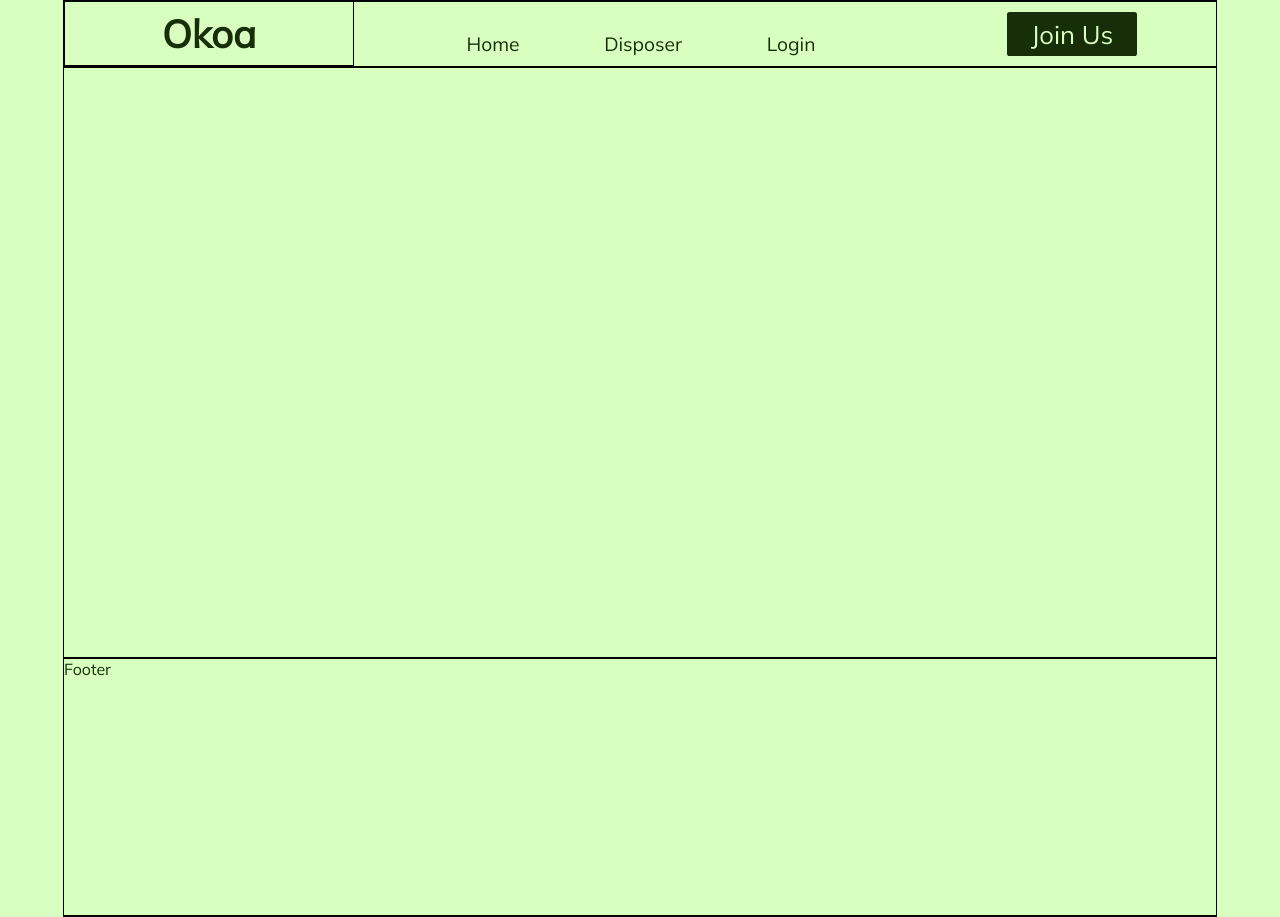
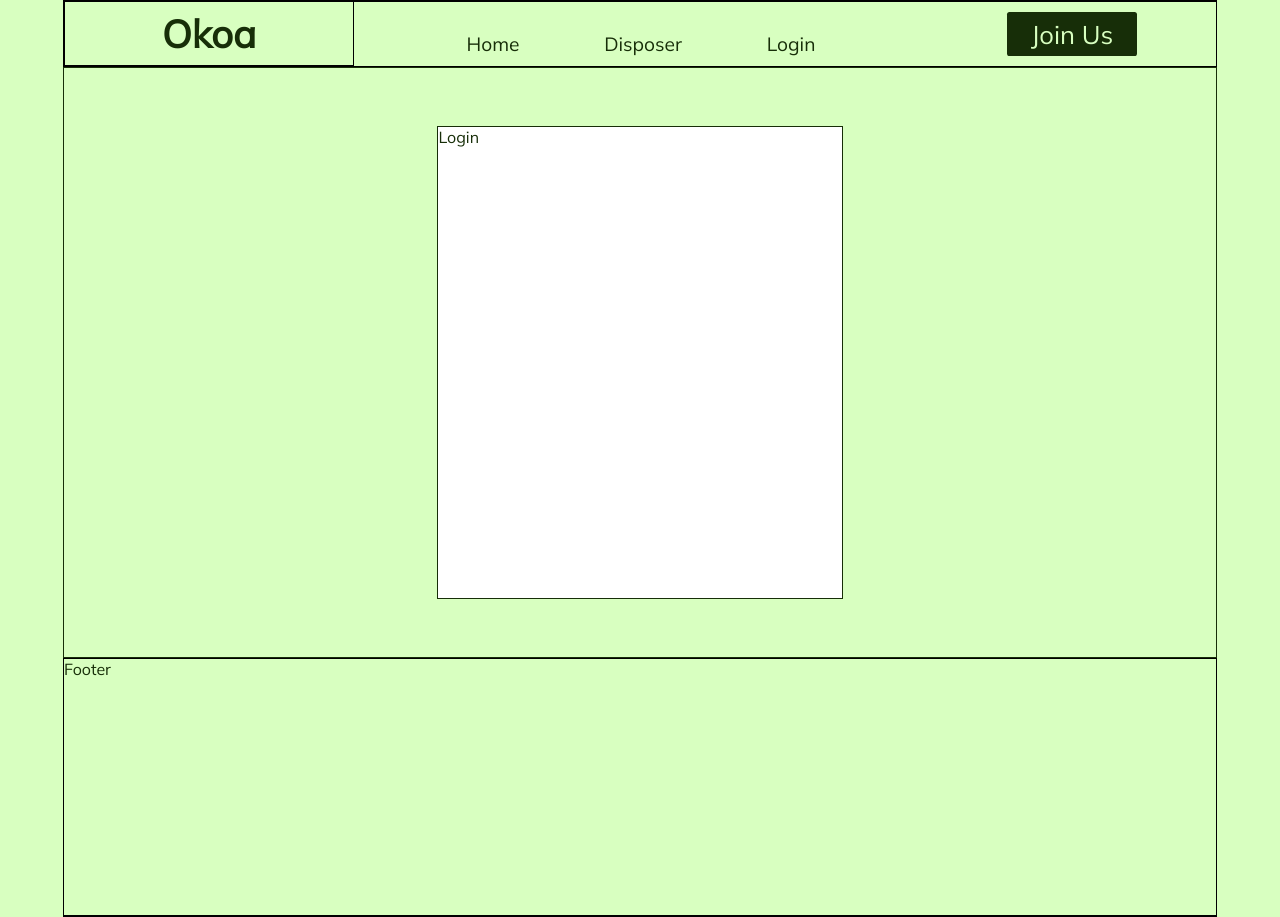
Before and after one commit to MokuaEnock/greenly, a React (Create React App) app: page /login in a window 1280 px wide. Built offline with nearby package versions, Linux system fonts and the light colour scheme.

Commit message:
create login form

```diff
--- a/src/pages/auth/auth.css
+++ b/src/pages/auth/auth.css
@@ -9,6 +9,13 @@
 
 }
 
+#login{
+    width: 35%;
+    height: 80%;
+    border: thin solid #172e08;
+    background-color: #ffffff;
+}
+
 /* background-color: #d8ffc0;
 color: #172E08;
  */
--- a/src/pages/auth/auth.js
+++ b/src/pages/auth/auth.js
@@ -1,3 +1,5 @@
 export default function Auth() {
-  return <main className="auth"></main>;
+  return <main className="auth">
+    Sign Up
+  </main>;
 }
--- a/src/pages/auth/login.js
+++ b/src/pages/auth/login.js
@@ -1,3 +1,8 @@
+import "./auth.css";
 export default function Login() {
-  return <main className="auth"></main>;
+  return (
+    <main className="auth">
+      <form id="login">Login</form>
+    </main>
+  );
 }
```
